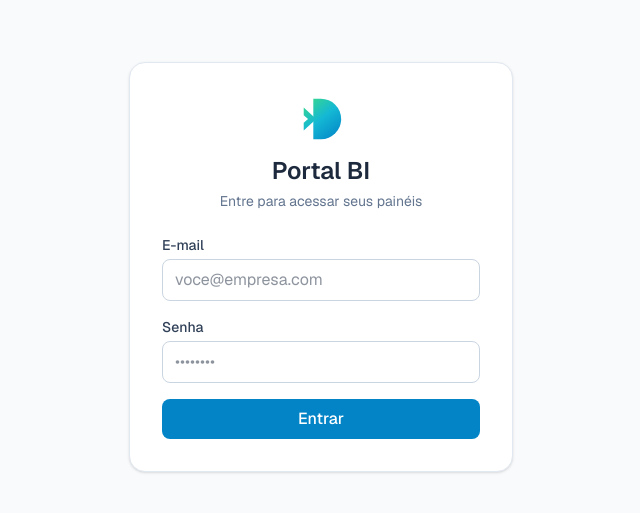
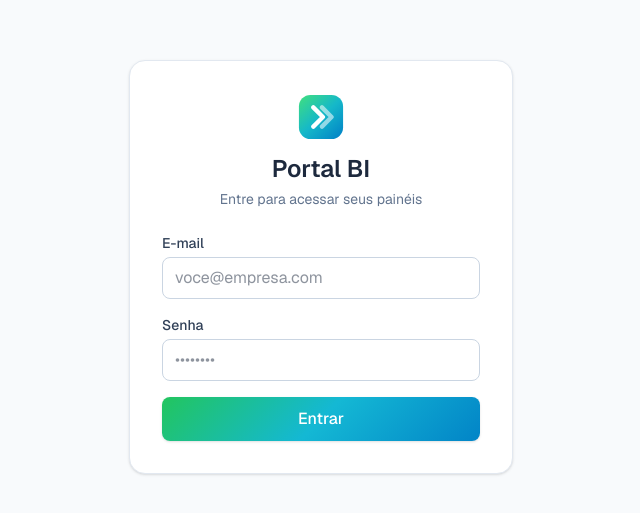
Before and after one commit to joaosilvestrim-cloud/powerbiEmbedded, a Next.js app: page /login in a window 1280 px wide. Shown: the part 133-646 px from the top of the page, without its empty margins (319-959 px from the left). Built offline with nearby package versions, Linux system fonts and the light colour scheme.

Commit message:
Logo limpo (tile gradiente + chevrons) e gradiente da marca no login
Co-Authored-By: Claude Opus 4.8 <noreply@anthropic.com>

```diff
--- a/src/app/login/page.tsx
+++ b/src/app/login/page.tsx
@@ -82,7 +82,7 @@ function LoginForm() {
           <button
             type="submit"
             disabled={carregando}
-            className="w-full rounded-lg bg-brand-600 text-white font-medium py-2 hover:bg-brand-700 disabled:opacity-60 transition"
+            className="w-full rounded-lg bg-brand-gradient text-white font-medium py-2.5 hover:opacity-95 disabled:opacity-60 transition shadow-sm"
           >
             {carregando ? "Entrando..." : "Entrar"}
           </button>
--- a/src/components/BrandLogo.tsx
+++ b/src/components/BrandLogo.tsx
@@ -1,6 +1,7 @@
-// Marca do portal. Aproximação do logo DriveData (gradiente verde→azul,
-// "D" com setas de avanço). Para usar o logo oficial, coloque o arquivo em
-// public/logo.png e troque este SVG por <img src="/logo.png" .../>.
+// Marca do portal — tile com gradiente verde→azul (identidade DriveData)
+// e um duplo chevron de avanço ("drive"/forward). Limpo e escalável.
+// Para usar o logo OFICIAL: coloque o PNG em public/logo.png e troque o
+// retorno por <img src="/logo.png" width={size} height={size} alt="DriveData" />.
 export default function BrandLogo({
   size = 32,
   className = "",
@@ -16,25 +17,38 @@ export default function BrandLogo({
       fill="none"
       xmlns="http://www.w3.org/2000/svg"
       className={className}
+      role="img"
       aria-label="DriveData"
     >
       <defs>
-        <linearGradient id="ddGrad" x1="15" y1="6" x2="85" y2="94"
-          gradientUnits="userSpaceOnUse">
+        <linearGradient
+          id="ddGrad"
+          x1="10"
+          y1="6"
+          x2="90"
+          y2="94"
+          gradientUnits="userSpaceOnUse"
+        >
           <stop stopColor="#3ddc84" />
-          <stop offset="0.5" stopColor="#14b8d4" />
+          <stop offset="0.5" stopColor="#15b8c9" />
           <stop offset="1" stopColor="#0284c7" />
         </linearGradient>
       </defs>
-      {/* Corpo do "D" */}
+      <rect x="4" y="4" width="92" height="92" rx="24" fill="url(#ddGrad)" />
       <path
-        d="M34 8 H50 A42 42 0 1 1 50 92 H34 Z"
-        fill="url(#ddGrad)"
+        d="M34 30 L54 50 L34 70"
+        stroke="white"
+        strokeWidth="9"
+        strokeLinecap="round"
+        strokeLinejoin="round"
       />
-      {/* Setas de avanço (espaço negativo) */}
       <path
-        d="M14 26 L40 50 L14 74 V58 L23 50 L14 42 Z"
-        fill="url(#ddGrad)"
+        d="M52 30 L72 50 L52 70"
+        stroke="white"
+        strokeOpacity="0.55"
+        strokeWidth="9"
+        strokeLinecap="round"
+        strokeLinejoin="round"
       />
     </svg>
   );
```
